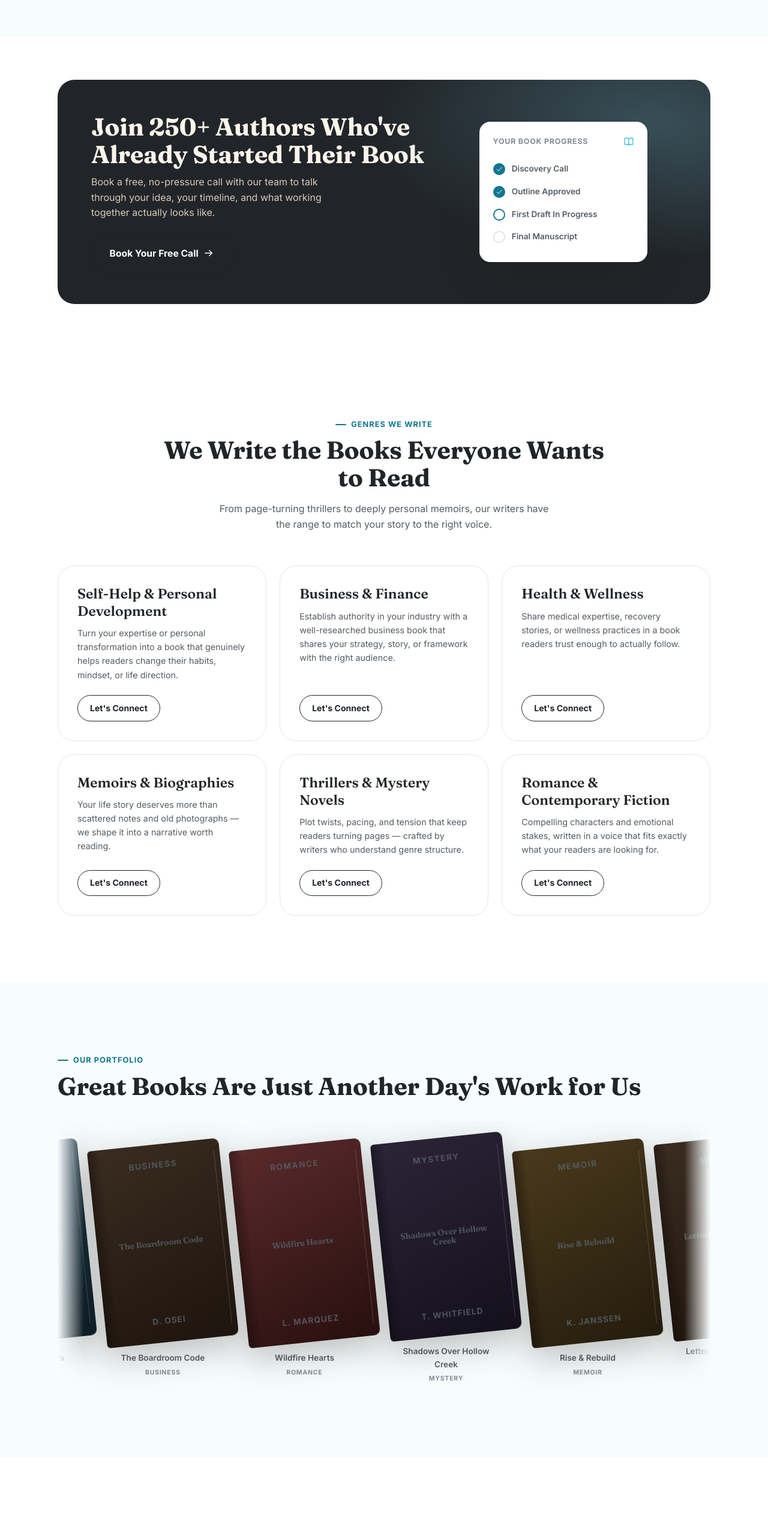
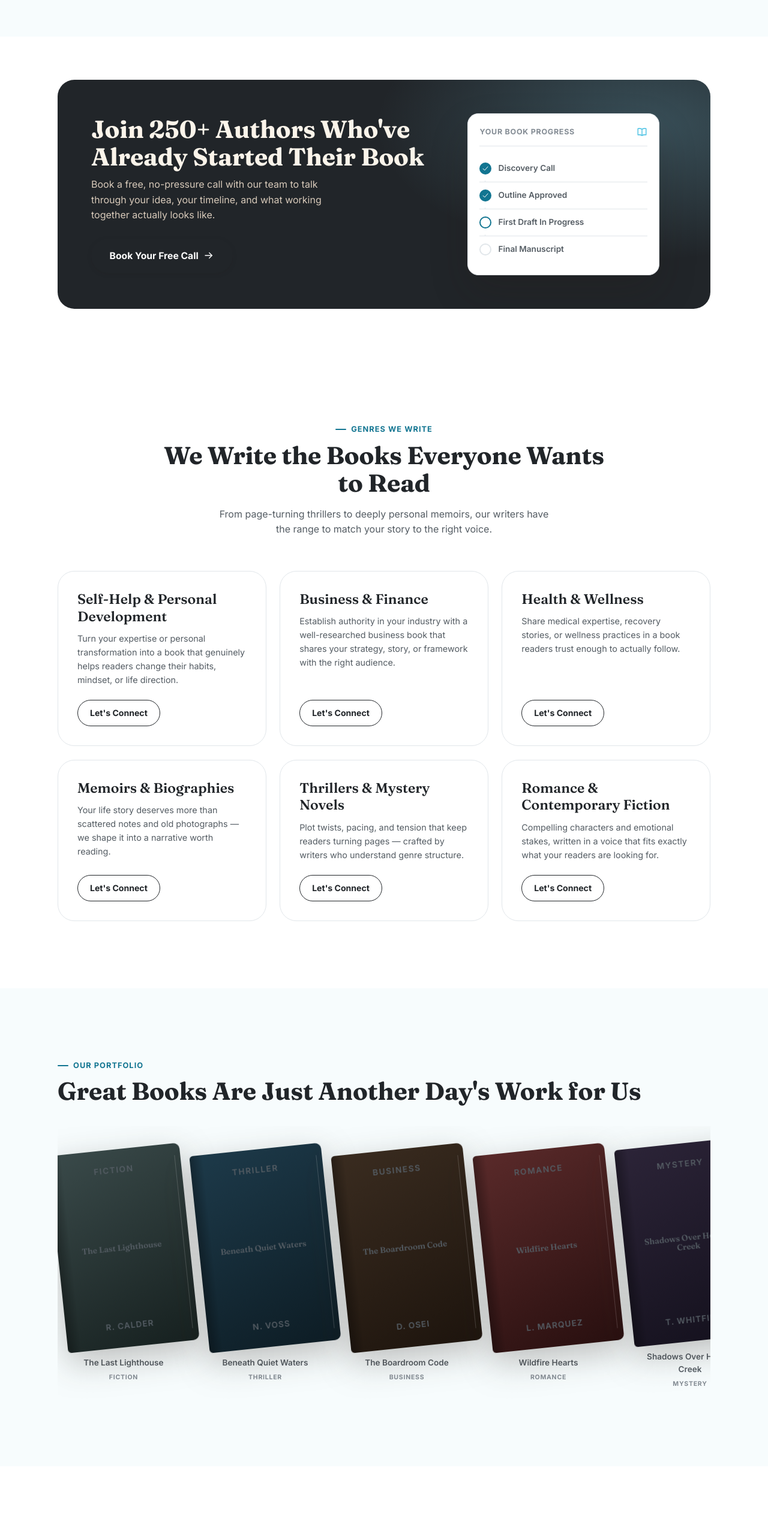
Before and after one commit to azlankhan457/Connect-with-writer-, a Next.js app: page /book-writing in a window 1280 px wide. Shown: the part 2660-5203 px from the top of the page at 60% size. Built offline with nearby package versions, Linux system fonts and the light colour scheme.

Commit message:
repetitive designs customized

```diff
--- a/app/globals.css
+++ b/app/globals.css
@@ -940,10 +940,11 @@ h2+.lede {
 
 .progress-card {
   background: #fff;
+  border: 1px solid var(--line);
   border-radius: var(--r-md);
   box-shadow: var(--shadow-lg);
-  padding: 1.4rem;
-  width: 280px;
+  padding: 1.25rem 1.2rem;
+  width: min(100%, 320px);
   position: relative;
   z-index: 1;
 }
@@ -952,7 +953,9 @@ h2+.lede {
   display: flex;
   justify-content: space-between;
   align-items: center;
-  margin-bottom: 1.1rem;
+  margin-bottom: 0.9rem;
+  padding-bottom: 0.85rem;
+  border-bottom: 1px solid var(--line);
 }
 
 .progress-card__top span {
@@ -967,10 +970,11 @@ h2+.lede {
   display: flex;
   align-items: center;
   gap: 0.7rem;
-  padding: 0.5rem 0;
+  padding: 0.7rem 0;
   font-size: 0.85rem;
   font-weight: 600;
   color: var(--ink-soft);
+  position: relative;
 }
 
 .progress-step .dot {
@@ -1000,11 +1004,17 @@ h2+.lede {
 }
 
 .progress-step:not(:last-child) {
-  position: relative;
+  border-bottom: 1px solid var(--line);
 }
 
 .progress-step+.progress-step::before {
-  content: none;
+  content: "";
+  position: absolute;
+  top: -0.2rem;
+  left: 0.55rem;
+  width: 1px;
+  height: 0.2rem;
+  background: var(--line);
 }
 
 .genre-grid {
@@ -1043,6 +1053,12 @@ h2+.lede {
 
 .genre-card .btn {
   align-self: flex-start;
+}
+
+.genre-actions {
+  display: flex;
+  justify-content: center;
+  margin-top: 1.5rem;
 }
 
 .slider-head {
@@ -3249,18 +3265,14 @@ select.form-input {
 
 /* ===== Portfolio marquee: continuous auto-scroll, pause on hover (added per request) ===== */
 .portfolio-marquee {
-  overflow: hidden;
-  padding: 0.7rem 0;
-  -webkit-mask-image: linear-gradient(90deg,
-      transparent,
-      #000 4%,
-      #000 96%,
-      transparent);
-  mask-image: linear-gradient(90deg,
-      transparent,
-      #000 4%,
-      #000 96%,
-      transparent);
+  overflow-x: auto;
+  padding: 0.7rem 0 1rem;
+  scrollbar-width: none;
+  -ms-overflow-style: none;
+}
+
+.portfolio-marquee::-webkit-scrollbar {
+  display: none;
 }
 
 .portfolio-marquee__track {
@@ -3268,21 +3280,7 @@ select.form-input {
   gap: 1rem;
   width: max-content;
   align-items: center;
-  animation: portfolio-marquee-scroll var(--marquee-duration, 32s) linear infinite;
-}
-
-.portfolio-marquee:hover .portfolio-marquee__track {
-  animation-play-state: paused;
-}
-
-@keyframes portfolio-marquee-scroll {
-  from {
-    transform: translateX(0);
-  }
-
-  to {
-    transform: translateX(-50%);
-  }
+  animation: none;
 }
 
 @media (prefers-reduced-motion: reduce) {
--- a/components/PortfolioSlider.jsx
+++ b/components/PortfolioSlider.jsx
@@ -1,11 +1,14 @@
 /**
  * items: [{ title, author, genre, gradient }]
- * Continuously auto-scrolling book-cover marquee (right to left), pausing
- * on hover. The item list is duplicated so the loop is seamless.
+ * Displays a concise portfolio marquee of the supplied books.
  */
-export default function PortfolioSlider({ eyebrow, title, items, secondsPerItem = 4 }) {
-  const duration = items.length * secondsPerItem;
-  const loopItems = [...items, ...items];
+export default function PortfolioSlider({
+  eyebrow,
+  title,
+  items,
+  secondsPerItem = 4,
+}) {
+  const duration = Math.max(items.length, 1) * secondsPerItem;
 
   return (
     <div className="container">
@@ -16,9 +19,12 @@ export default function PortfolioSlider({ eyebrow, title, items, secondsPerItem
         </div>
       </div>
       <div className="portfolio-marquee">
-        <div className="portfolio-marquee__track" style={{ "--marquee-duration": `${duration}s` }}>
-          {loopItems.map((book, i) => (
-            <div aria-hidden={i >= items.length || undefined} className="slide" key={`${book.title}-${i}`}>
+        <div
+          className="portfolio-marquee__track"
+          style={{ "--marquee-duration": `${duration}s` }}
+        >
+          {items.map((book) => (
+            <div className="slide" key={book.title}>
               <div className="book" style={{ "--book-bg": book.gradient }}>
                 <div className="book__cover">
                   <span className="book__genre">{book.genre}</span>
--- a/components/SiteFooter.jsx
+++ b/components/SiteFooter.jsx
@@ -137,12 +137,6 @@ export default function SiteFooter() {
                 hello@connectwithwriter.com
               </a>
             </li>
-            <li className="contact-line">
-              <svg>
-                <use href="#i-pin"></use>
-              </svg>
-              <span>123 Author Lane, Suite 200, New York, NY 10001</span>
-            </li>
           </ul>
         </div>
       </div>
```
Also changed, not shown: app/(marketing)/contact/page.js (+26 -12 lines), app/(marketing)/page.js (+6 -5 lines), lib/firebase/client.js (+12 -6 lines), lib/firebase/firebase.js (+11 -7 lines).
